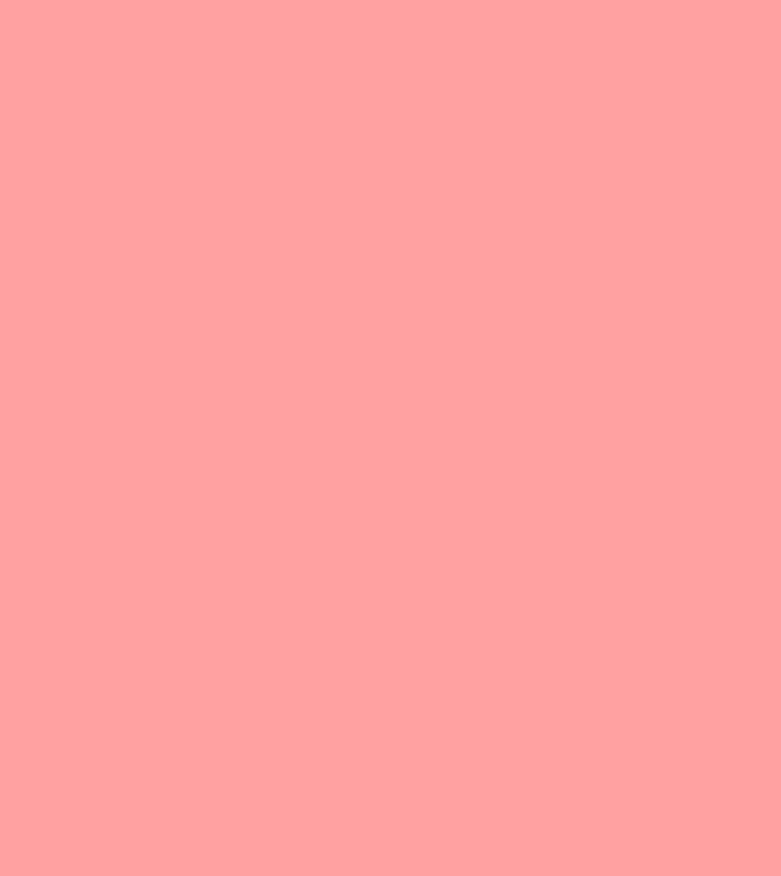
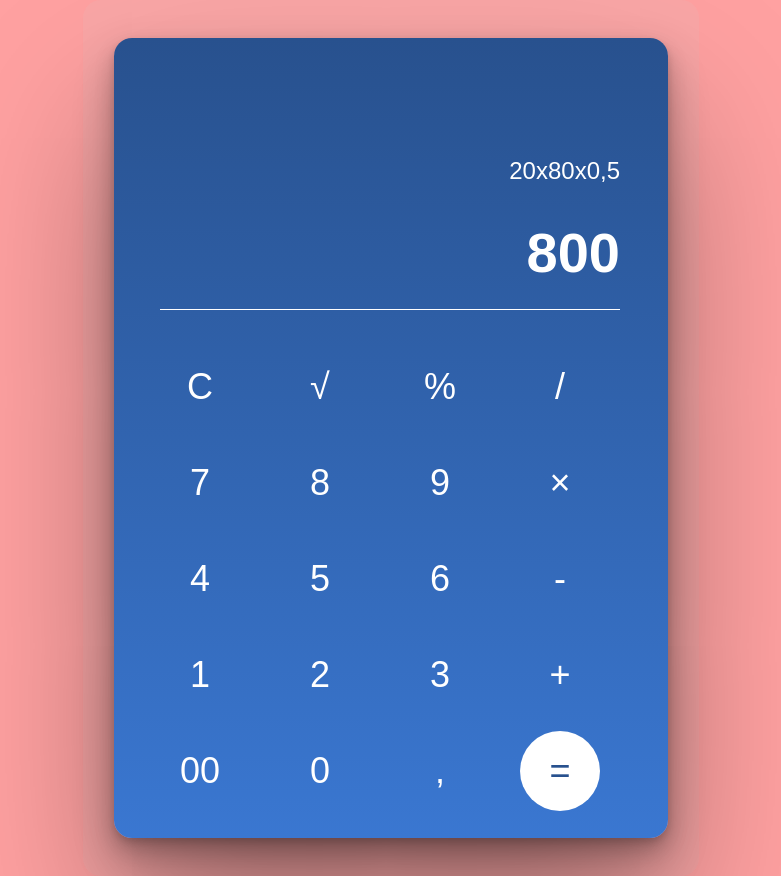
Before and after one commit to Gregtstu/angular-calculator, an Angular app: page / in a window 1280 px wide. Shown: the whole page, without its empty margins (249-1030 px from the left). Before the commit the page ends 800 px from the top, so only its background shows below. Built offline with nearby package versions, Linux system fonts and the light colour scheme; a web font is replaced by a local one.

Commit message:
added main html and css

```diff
--- a/src/app/calculator/calculator.component.html
+++ b/src/app/calculator/calculator.component.html
@@ -8,6 +8,43 @@
   <title>Document</title>
 </head>
 <body>
+<div class="calculator">
 
+  <form class="calculator__display display">
+    <div class="display__tablo tablo">
+      <input class="tablo__operations" type="text" value="20x80x0,5">
+      <input class="tablo__result" type="number" value="800">
+    </div>
+    <div class="display__buttons">
+
+      <button class="btn c" type="button">C</button>
+      <button class="btn square-root" type="button">√</button>
+      <button class="btn percent" type="button">%</button>
+      <button class="btn division" type="button">/</button>
+
+      <button class="btn seven" type="button">7</button>
+      <button class="btn eight" type="button">8</button>
+      <button class="btn nine" type="button">9</button>
+      <button class="btn myltiply" type="button">×</button>
+
+      <button class="btn four" type="button">4</button>
+      <button class="btn five" type="button">5</button>
+      <button class="btn six" type="button">6</button>
+      <button class="btn minus" type="button">-</button>
+
+      <button class="btn one" type="button">1</button>
+      <button class="btn two" type="button">2</button>
+      <button class="btn three" type="button">3</button>
+      <button class="btn plus" type="button">+</button>
+
+      <button class="btn null-null" type="button">00</button>
+      <button class="btn null" type="button">0</button>
+      <button class="btn comma" type="button">,</button>
+      <button class="btn equal" type="submit">=</button>
+
+    </div>
+  </form>
+
+</div>
 </body>
 </html>
--- a/src/app/calculator/calculator.component.scss
+++ b/src/app/calculator/calculator.component.scss
@@ -0,0 +1,92 @@
+.calculator {
+  padding: 38px 31px;
+  max-width: 616px;
+  max-height: 876px;
+  margin: 0 auto;
+  background: #faa6a6;
+  backdrop-filter: blur(2px);
+  border-radius: 18px;
+
+  .display {
+    padding: 16px 48px 44px 46px;
+    max-width: 554px;
+    max-height: 800px;
+    background: var(--calculator-fon-color);
+    box-shadow: 0px 82px 158px rgba(0, 0, 0, 0.35), 0px 24.7206px 47.6324px rgba(0, 0, 0, 0.228056), 0px 10.2677px 19.7841px rgba(0, 0, 0, 0.175), 0px 3.71362px 7.1555px rgba(0, 0, 0, 0.121944);
+    border-radius: 18px;
+
+    &__tablo {
+      border-bottom: 1px solid var(--text-color);
+      padding:101px 0 18px 0;
+      background: transparent;
+
+      .tablo__operations {
+        vertical-align: bottom;
+        width: 460px;
+        height: 32px;
+        margin-bottom: 28px;
+        background: transparent;
+        color: var(--text-color);
+        text-align: right;
+        font-size: 24px;
+        font-weight: 500;
+        line-height: 32px;
+      }
+
+      .tablo__result {
+        width: 460px;
+        height: 76px;
+        background: transparent;
+        color: var(--text-color);
+        text-align: right;
+        font-size: 56px;
+        font-weight: 700;
+        line-height: 80px;
+      }
+
+    }
+
+    .display__buttons {
+      padding-top: 37px;
+      display: grid;
+      grid-template-areas:
+        "c square-root percent division"
+        "seven eight nine myltiply"
+        "four five six minus"
+        "one two three plus"
+        "null-null null comma equal";
+      gap: 16px 20px;
+
+      .btn {
+        width: 80px;
+        height: 80px;
+        border: none;
+        outline: none;
+        border-radius: 50%;
+        font-size: 36px;
+        font-weight: 500;
+        text-align: center;
+        background: transparent;
+        line-height: 80px;
+        color: var(--text-color);
+        cursor: pointer;
+        user-select: none;
+      }
+
+      .equal {
+        color: var(--tablo-fon-color);
+        background-color: var(--text-color);
+      }
+
+      .btn:hover {
+        background-color: var(--button-hover-color);
+        box-shadow: 0px 4px 4px rgba(0, 0, 0, 0.25);
+      }
+
+      .btn:active {
+        filter: brightness(80%);
+      }
+
+    }
+  }
+}
--- a/src/styles.scss
+++ b/src/styles.scss
@@ -8,10 +8,11 @@
   box-sizing: inherit;
 }
 
-:root{
+html{
   --body-fon-color:rgba(255, 161, 161, 1);
-  --calculator-fon-color:linear-gradient(to top,rgba(40, 81, 142, 1), rgba(58, 119, 209, 1));
-  --button-hover-color:#F2F2F2;
+  --tablo-fon-color:#28518E;
+  --calculator-fon-color: linear-gradient(#28518E, #3A77D1);
+  --button-hover-color:#4b7bc1;
   --text-color:#FFFFFF;
   box-sizing: border-box;
 }
@@ -20,3 +21,14 @@ body{
   font-family: 'Geometria', sans-serif;
   background-color: var(--body-fon-color);
 }
+
+input::-webkit-outer-spin-button,
+input::-webkit-inner-spin-button {
+  -webkit-appearance: none;
+}
+
+input{
+  outline: none;
+  border: none;
+  outline-offset: 0;
+}
```
